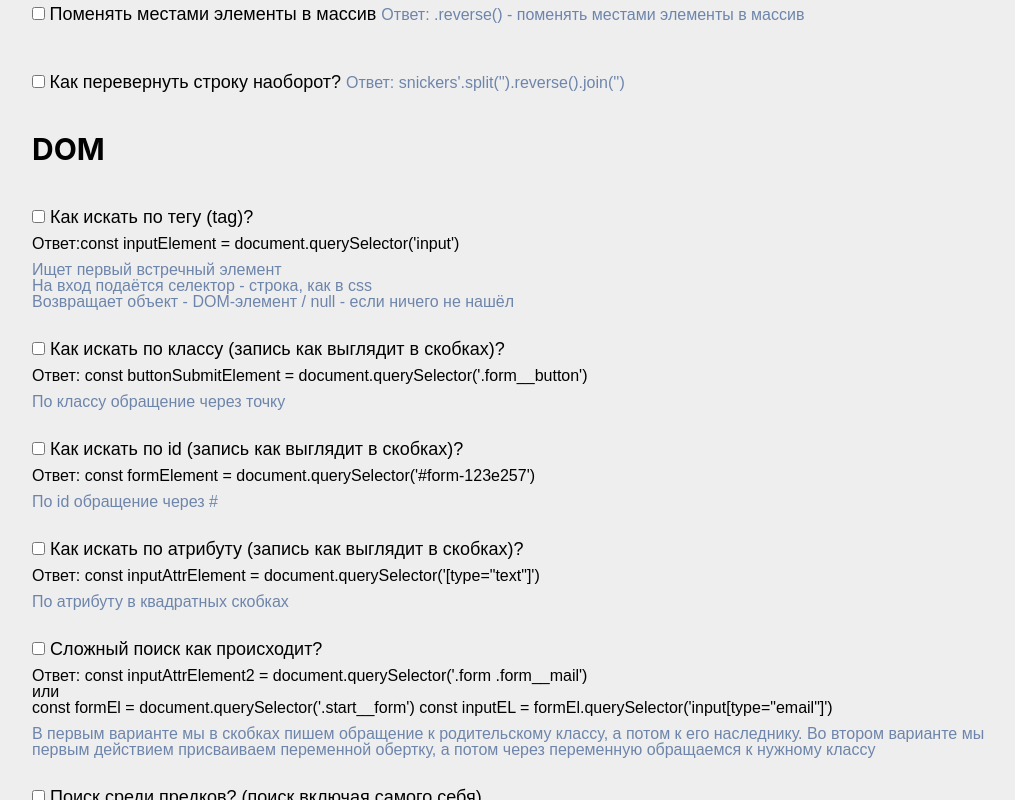
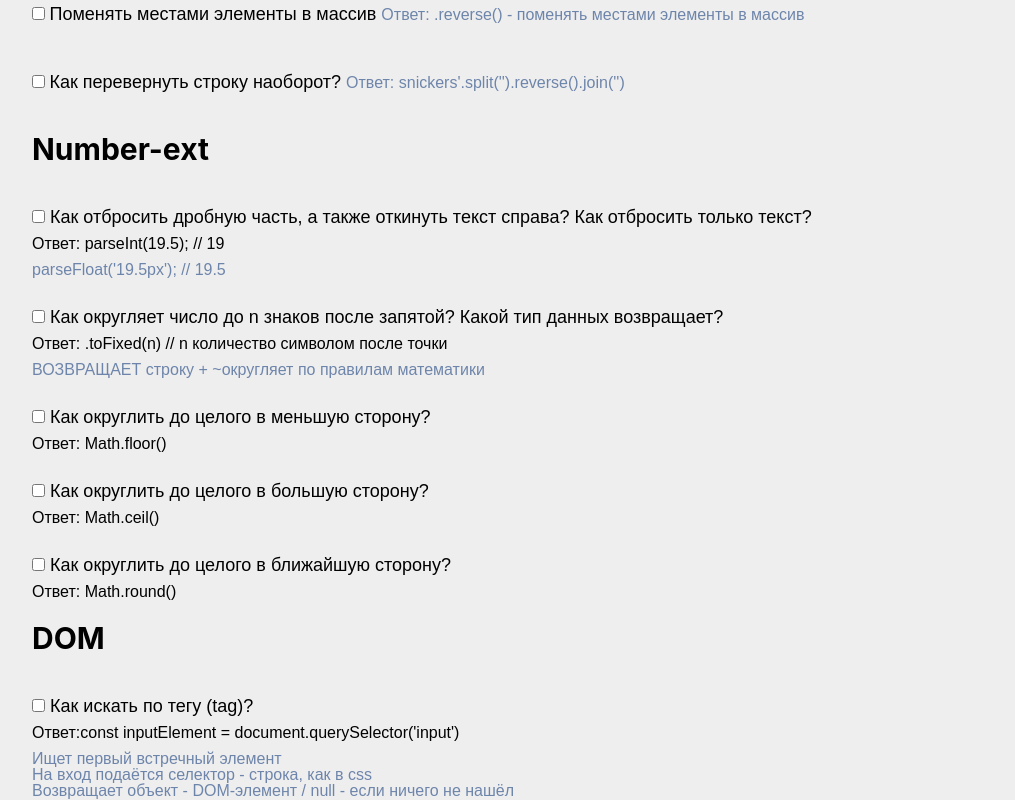
Before and after one commit to klevoDev/check-ro, a plain HTML site: page index.html in a window 1280 px wide. Shown: the part 630-1430 px from the top of the page, without its empty margins (111-1126 px from the left). Drawn offline with Linux system fonts and the light colour scheme.

Commit message:
added section number

```diff
--- a/index.html
+++ b/index.html
@@ -120,6 +120,76 @@
                             </label>
                         </li>
                     </ul>
+                </div>
+            </section>
+
+            <section class="page__number number">
+                <div class="container">
+                    <h2 class="number__subheading subheading">
+                        Number-ext
+                    </h2>
+                    <label class="label">
+                        <div class="number__question question">
+                            <input class="number__checkbox" type="checkbox" name="" id="check1">
+                            Как отбросить дробную часть, а также откинуть текст справа? Как отбросить только текст?
+                        </div>
+                        <p class="number__answer answer">
+                            <span class="number__strong strong">Ответ:</span>
+                            parseInt(19.5); // 19
+                        </p>
+                        <p class="number__answer-more more">
+                            parseFloat('19.5px'); // 19.5
+                        </p>
+                    </label>
+                    <label class="label">
+                        <div class="number__question question">
+                            <input class="number__checkbox" type="checkbox" name="" id="check1">
+                            Как округляет число до n знаков после запятой? Какой тип данных возвращает?
+                        </div>
+                        <p class="number__answer answer">
+                            <span class="number__strong strong">Ответ:</span>
+                            <number>.toFixed(n) // n количество символом после точки
+                        </p>
+                        <p class="number__answer-more more">
+                            ВОЗВРАЩАЕТ строку + ~округляет по правилам математики
+                        </p>
+                    </label>
+                    <label class="label">
+                        <div class="number__question question">
+                            <input class="number__checkbox" type="checkbox" name="" id="check1">
+                            Как округлить до целого в меньшую сторону?
+                        </div>
+                        <p class="number__answer answer">
+                            <span class="number__strong strong">Ответ:</span>
+                            Math.floor(<number>)
+                        </p>
+                        <p class="number__answer-more more">
+                        </p>
+                    </label>
+                    <label class="label">
+                        <div class="number__question question">
+                            <input class="number__checkbox" type="checkbox" name="" id="check1">
+                            Как округлить до целого в большую сторону?
+                        </div>
+                        <p class="number__answer answer">
+                            <span class="number__strong strong">Ответ:</span>
+                            Math.ceil(<number>)
+                        </p>
+                        <p class="number__answer-more more">
+                        </p>
+                    </label>
+                    <label class="label">
+                        <div class="number__question question">
+                            <input class="number__checkbox" type="checkbox" name="" id="check1">
+                            Как округлить до целого в ближайшую сторону?
+                        </div>
+                        <p class="number__answer answer">
+                            <span class="number__strong strong">Ответ:</span>
+                            Math.round(<number>)
+                        </p>
+                        <p class="number__answer-more more">
+                        </p>
+                    </label>
                 </div>
             </section>
 
```
